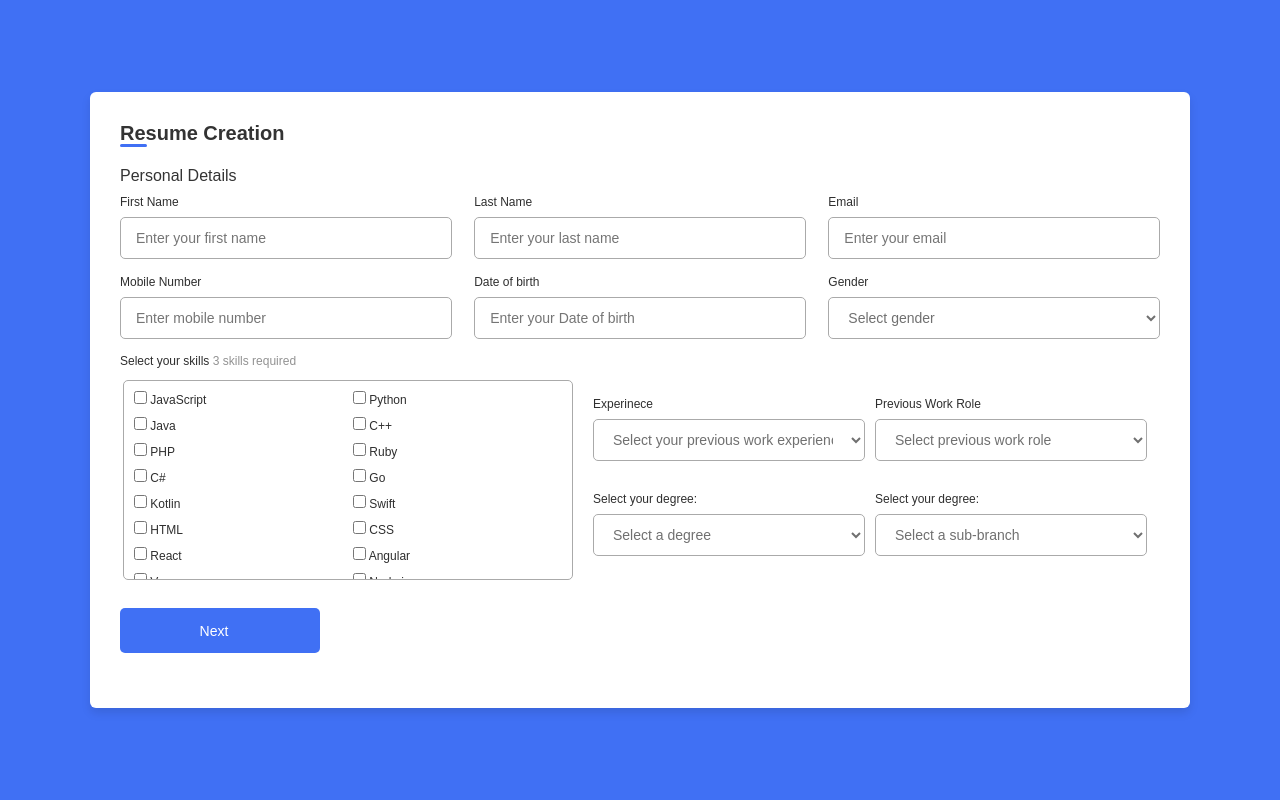
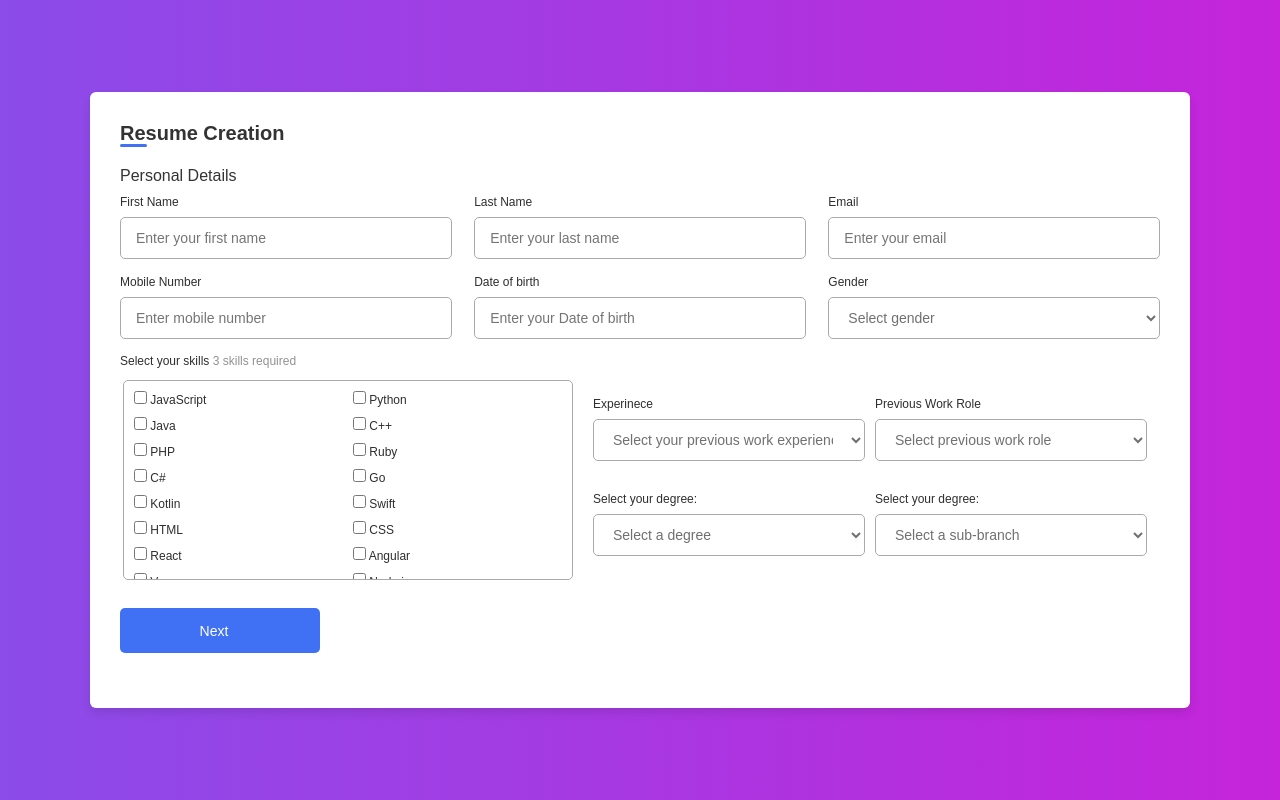
Before and after one commit to vignesh1521/menu, a plain HTML site: page create/index.html in a window 1280 px wide. Drawn offline with Linux system fonts and the light colour scheme.

Commit message:
Update style.css

```diff
--- a/create/style.css
+++ b/create/style.css
@@ -22,7 +22,7 @@ body {
     display: flex;
     align-items: center;
     justify-content: center;
-    background: #4070f4;
+          background:linear-gradient(to right,  #8b4ce9, #c524da);
 }
 
 .container {
```
